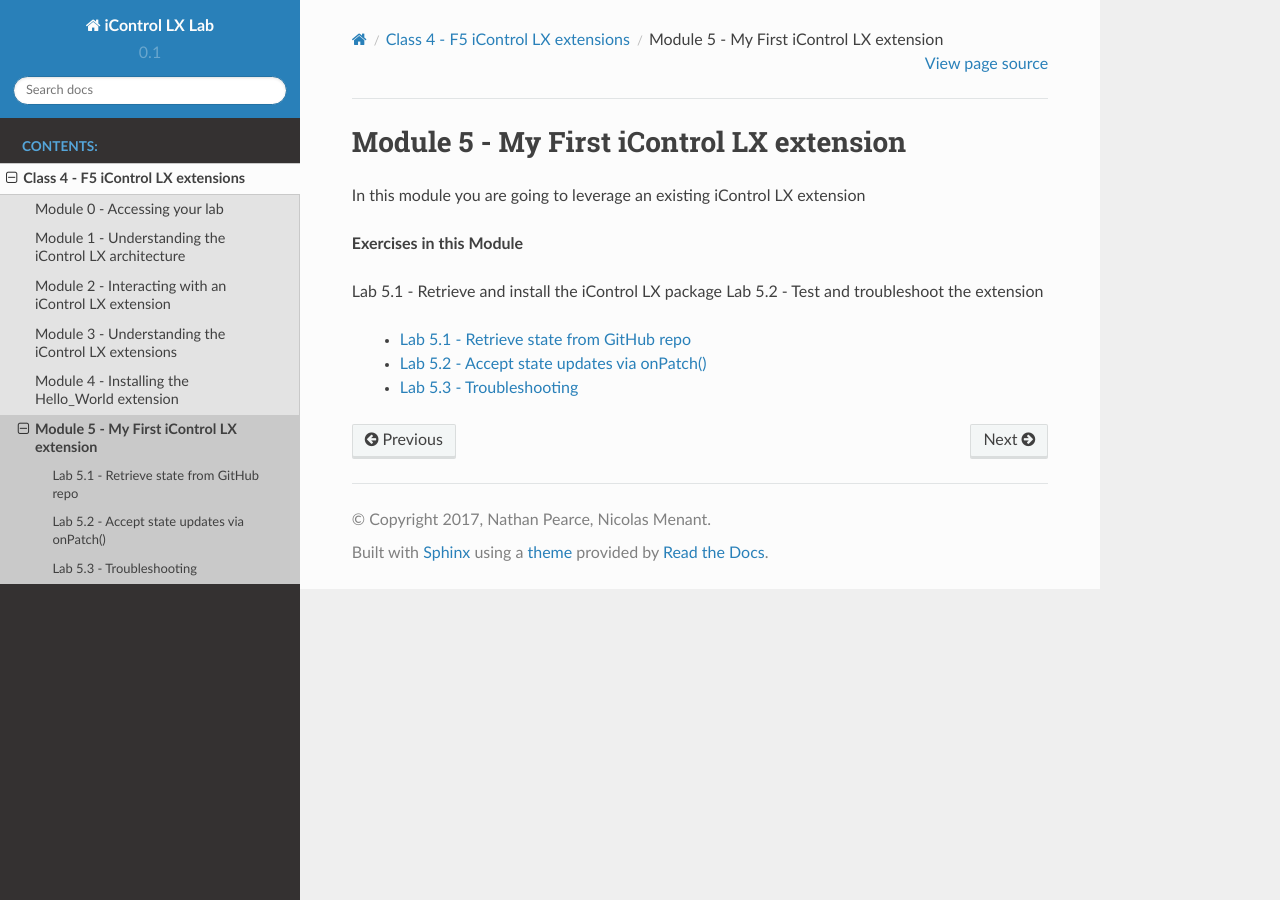
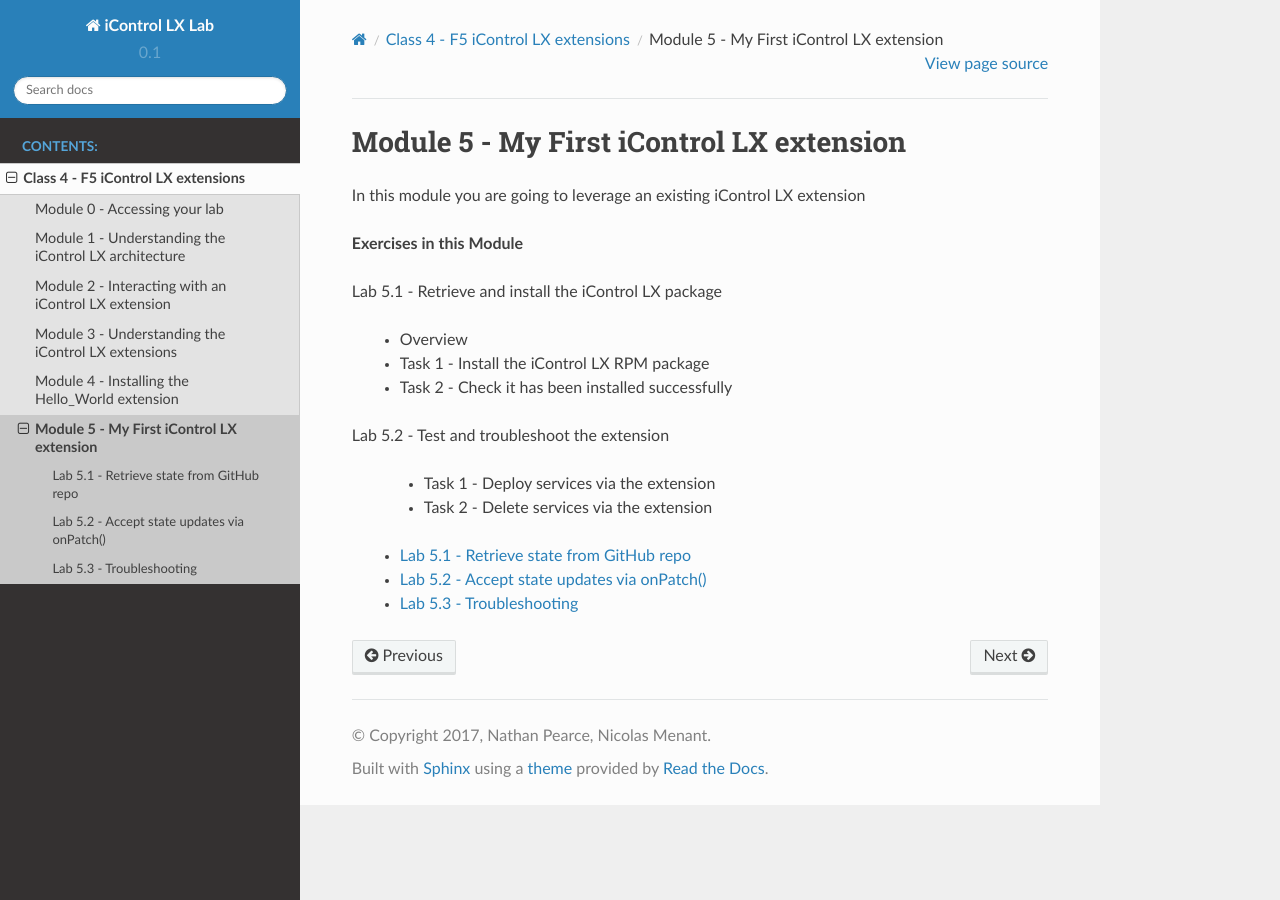
Before and after one commit to nmenant/iControl_LX_Lab, a Sphinx documentation site: the page built from docs/class4/module5/module5.rst, in a window 1280 px wide. Built offline with Sphinx 7.4.7 and the Read the Docs theme 2.0.0, drawn with Linux system fonts in a browser that asks for light colours.

Commit message:
module 5 work

```diff
--- a/docs/class4/module5/module5.rst
+++ b/docs/class4/module5/module5.rst
@@ -3,12 +3,19 @@
 
 In this module you are going to leverage an existing iControl LX extension
 
-
-
 **Exercises in this Module**
 
 Lab 5.1 - Retrieve and install the iControl LX package
+
+    * Overview
+    * Task 1 - Install the iControl LX RPM package
+    * Task 2 - Check it has been installed successfully
+
 Lab 5.2 - Test and troubleshoot the extension
+
+    * Task 1 - Deploy services via the extension
+    * Task 2 - Delete services via the extension
+
 
  .. toctree::
      :maxdepth: 1
```
Also changed, not shown: docs/_static/class4/module0/lab1-image003.png (deleted).
